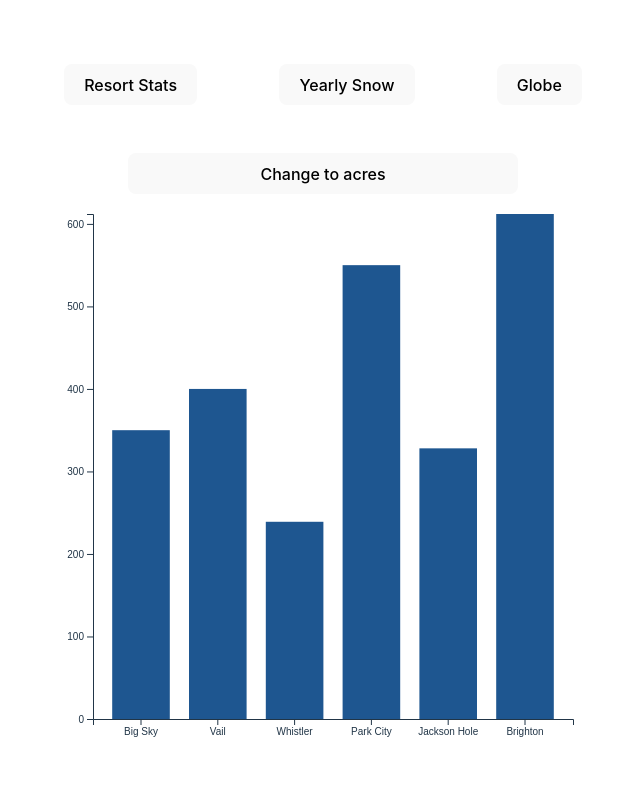
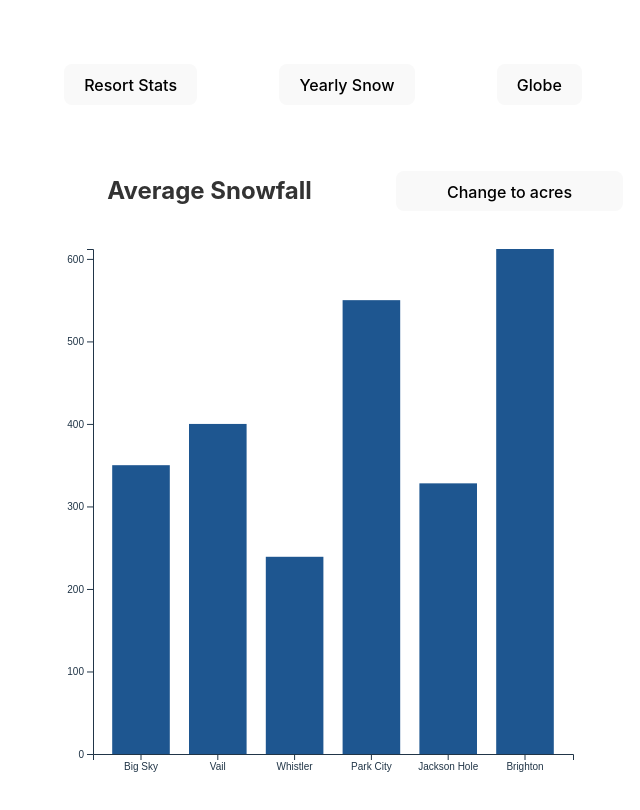
Before and after one commit to Warfunk/d3, a React (Vite) app: page / in a window 1280 px wide. Shown: the top 810 px of the page, without its empty margins (317-957 px from the left). Built offline with nearby package versions, Linux system fonts and the light colour scheme.

Commit message:
update bar chart header

```diff
--- a/src/App.css
+++ b/src/App.css
@@ -18,9 +18,16 @@
 
 .barChartView {
   display: flex;
-  justify-content: center;
+  justify-content: space-evenly;
+  align-items: center;
+}
+
+.barChartView  h2 {
+  color: #333;
+  flex: 1;
 }
 
 .barChartView  button {
-  width: 65%;
+  height: 40px;
+  flex: .5;
 }
--- a/src/BarChart.tsx
+++ b/src/BarChart.tsx
@@ -36,7 +36,7 @@ const BarChart = () => {
   }, [display]);
 
   const displayOption = useMemo(
-    () => (display === 'inches' ? 'acres' : 'inches'),
+    () => (display === 'inches' ? 'acres' : 'snowfall'),
     [display]
   );
 
@@ -106,6 +106,7 @@ const BarChart = () => {
   return (
     <>
       <div className='barChartView'>
+        {display === 'acres' ? <h2>Skiable Acres</h2> : <h2>Average Snowfall</h2>}
         <button
           onClick={handleDisplayChange}
         >{`Change to ${displayOption}`}</button>
--- a/src/Globe.tsx
+++ b/src/Globe.tsx
@@ -1,11 +1,17 @@
 import { useEffect, useRef, useState } from 'react';
 import * as d3 from 'd3';
+
+const invertX = (y, rotation, height) => {
+  const adjustedY = y * 180 / height;
+  const yFromCenter = adjustedY > 90 ? adjustedY - 90 : -(90 - adjustedY);
+  return Math.abs(yFromCenter + rotation) > 90 && Math.abs(yFromCenter + rotation) < 270;
+}
 
 const sensitivity = 75
 const Globe = () => {
   const [data, setData] = useState<any>();
   const [loading, setLoading] = useState(true);
-  const [rotate, setRotate] = useState<[number, number]>([0, -25]);
+  const [rotate, setRotate] = useState<[number, number]>([0, 0]);
   const svgRef = useRef<any>();
   const mapGroup = useRef<any>();
   const graticuleGroup = useRef<any>();
@@ -33,7 +39,8 @@ const Globe = () => {
 
     const dragged = (e) =>{
       const k = sensitivity / projection.current.scale()
-      setRotate((current) => [current[0] + e.dx * k, current[1] - e.dy * k]);
+      const currentRotation = projection.current.rotate()[1]
+      setRotate((current) => [invertX(e.y, currentRotation, height) ? current[0] - e.dx * k : current[0] + e.dx * k , current[1] - e.dy * k]);
     };
 
     const  drag = d3.drag()
```
